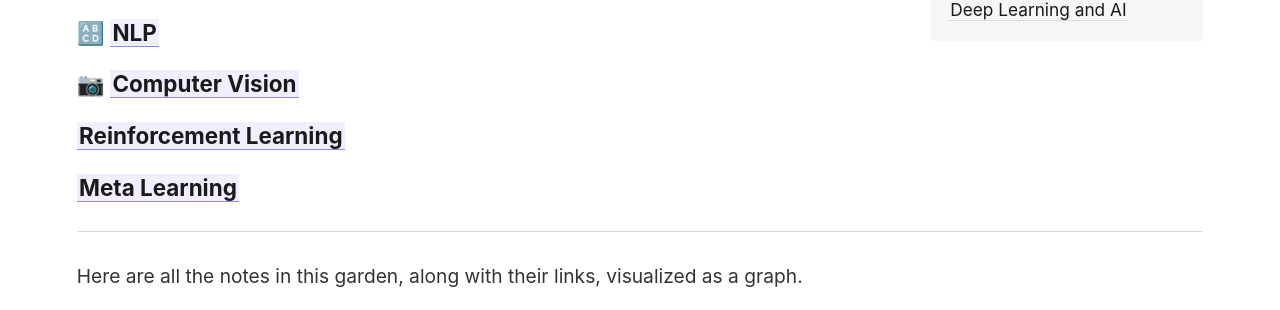
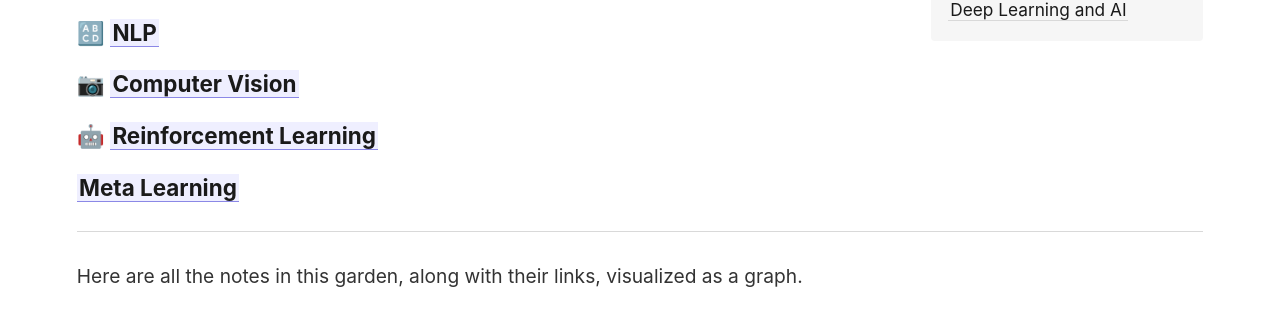
Before and after one commit to proy9714/priyadarshi-digital-garden, a Jekyll site: the page built from _notes/Deep Learning.md, in a window 1280 px wide. Shown: the part 346-656 px from the top of the page. Built offline with Jekyll 4.4.1, drawn with Linux system fonts in a browser that asks for light colours.

Commit message:
vault backup: 2023-06-02 20:44:08

```diff
--- a/_notes/Deep Learning.md
+++ b/_notes/Deep Learning.md
@@ -5,6 +5,6 @@
 
 ### 📷 [[Computer Vision]]
 
-### [[Reinforcement Learning]]
+### 🤖 [[Reinforcement Learning]]
 
-### [[Meta Learning]]
+###  [[Meta Learning]]
```
Also changed, not shown: _notes/Deep Learning and AI.md (+1 -1 lines).
